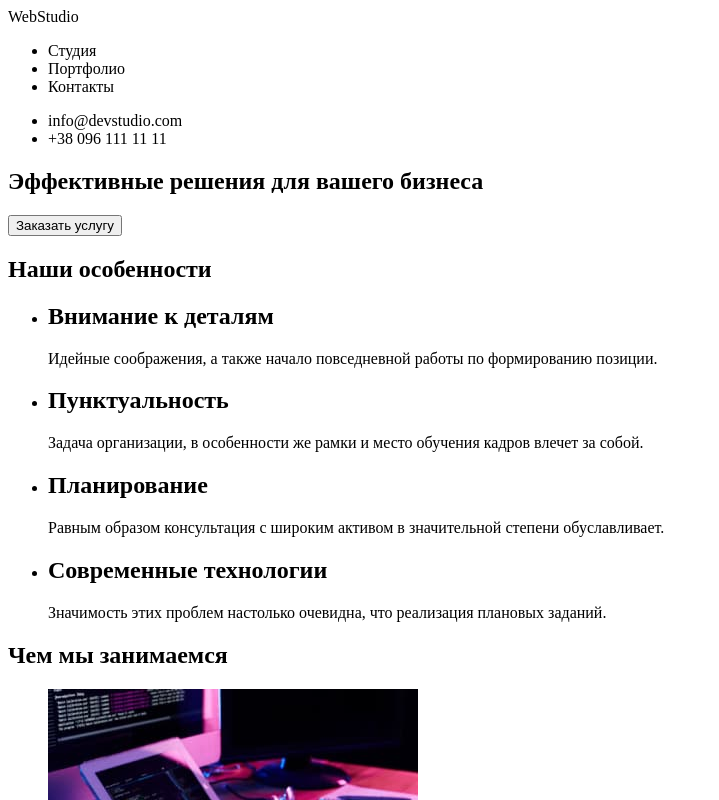
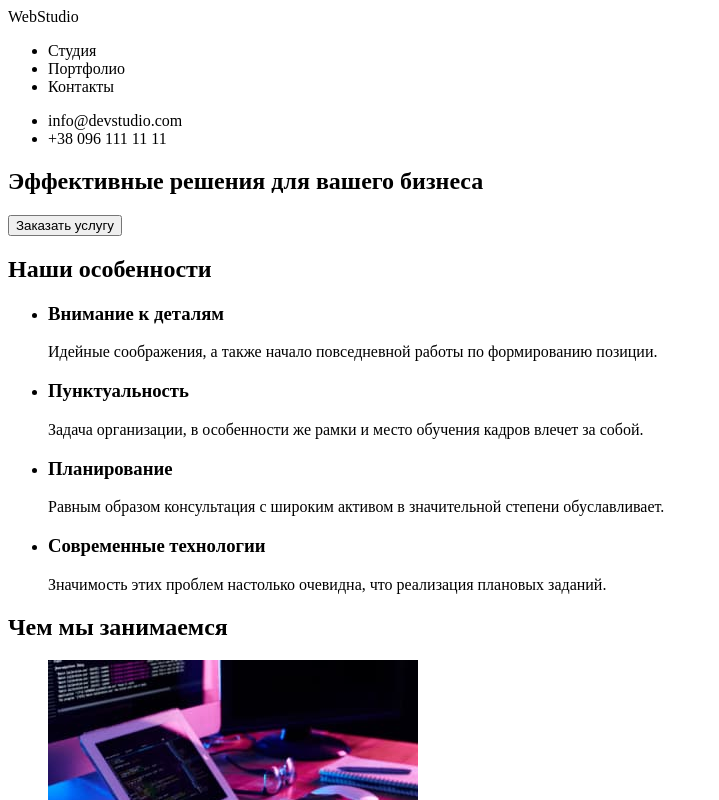
Before and after one commit to Oksana1594/goit-markup-hw-01, a plain HTML site: page index.html in a window 1280 px wide. Shown: the top 800 px of the page, without its empty margins (0-719 px from the left). Drawn offline with Linux system fonts and the light colour scheme.

Commit message:
внесені правки від ментора

```diff
--- a/index.html
+++ b/index.html
@@ -32,19 +32,19 @@
         <h2>Наши особенности</h2>
 <ul>
     <li>
-        <h2>Внимание к деталям</h2>
+        <h3>Внимание к деталям</h3>
         <p>Идейные соображения, а также начало повседневной работы по формированию позиции.</p>
     </li>
     <li>
-        <h2>Пунктуальность</h2>
+        <h3>Пунктуальность</h3>
         <p>Задача организации, в особенности же рамки и место обучения кадров влечет за собой.</p>
     </li>
     <li>
-        <h2>Планирование</h2>
+        <h3>Планирование</h3>
         <p>Равным образом консультация с широким активом в значительной степени обуславливает.</p>
     </li>
     <li>
-        <h2>Современные технологии</h2>
+        <h3>Современные технологии</h3>
         <p>Значимость этих проблем настолько очевидна, что реализация плановых заданий.</p>
     </li>
 </ul>
@@ -84,13 +84,12 @@
 </section>
    </main>
 <footer>
+    <a href="/"></a> WebStudio
     <ul>
-    <li> <a href="/"></a> WebStudio </li>
     <li><address>г. Киев, пр-т Леси Украинки, 26</address></li>
     <li><a href="mailto:info@devstudio.com"></a> info@devstudio.com</li>
     <li><a href="tel:+380961111111"></a> +38 096 111 11 11</li>
     </ul>
-
 </footer>
 </body>
 </html>
```
